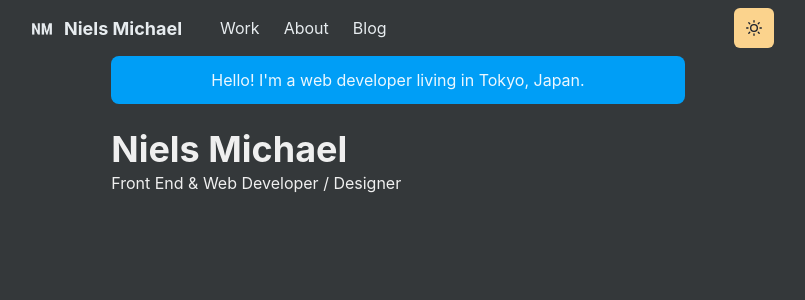
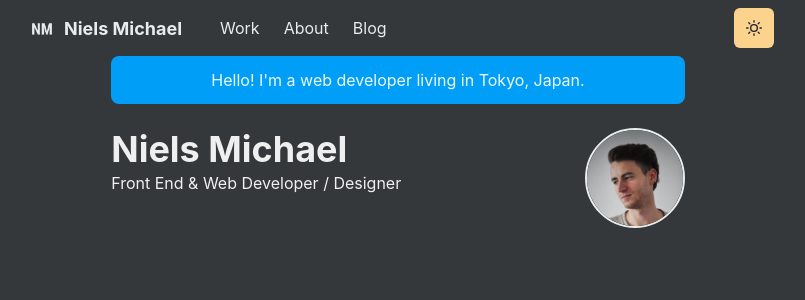
Before and after one commit to nielsmichael/niels-homepage, a Next.js app: page / in a window 1280 px wide. Shown: the top 300 px of the page, without its empty margins (242-1047 px from the left). Built offline with nearby package versions, Linux system fonts and the light colour scheme.

Commit message:
add profile image

```diff
--- a/pages/index.js
+++ b/pages/index.js
@@ -1,4 +1,4 @@
-import { Container, Box, Heading, useColorModeValue } from "@chakra-ui/react"
+import { Container, Box, Heading, useColorModeValue, Image } from "@chakra-ui/react"
 
 const Page = () => {
   return (
@@ -20,6 +20,14 @@ const Page = () => {
           </Heading>
           <p>Front End & Web Developer / Designer</p>
         </Box>
+        <Box
+          flexShrink={0}
+          mt={{ base: 4, md: 0 }}
+          ml={{ md: 6 }}
+          align="center"
+        >
+          <Image borderColor='#E7ECEF' borderWidth={2} borderStyle='solid' maxWidth='100px' display='inline-block' borderRadius='full' src='/img/niels.jpg' alt='Niels Michael Website Profile Image' />
+        </Box>
       </Box>
     </Container>
   )
```
Also changed, not shown: public/img/niels.jpg (added).
